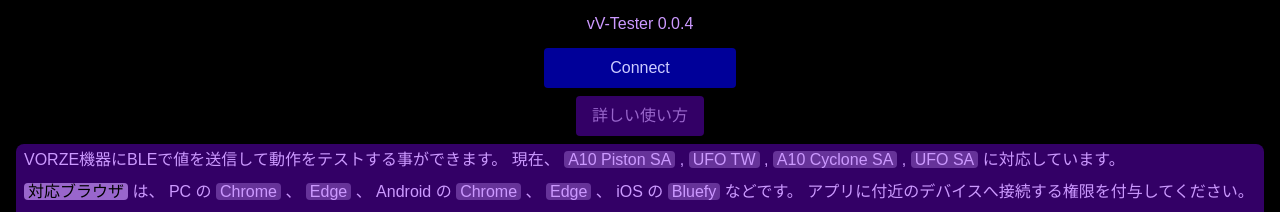
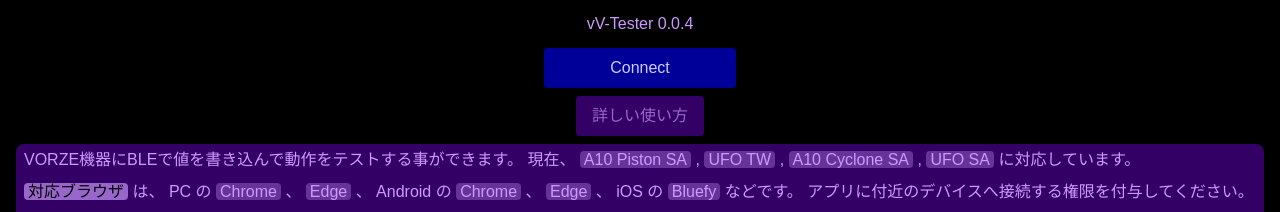
Before and after one commit to tw-script/vrz-tester, a plain HTML site: page index.html in a window 1280 px wide. Both pictures are taken after a click on the button "詳しい使い方". Shown: the top 212 px of the page. Drawn offline with Linux system fonts and the light colour scheme.

Commit message:
meta descriptionを追加

```diff
--- a/index.html
+++ b/index.html
@@ -4,6 +4,7 @@
     <head>
         <meta charset="UTF-8">
         <meta name="viewport" content="width=device-width">
+        <meta name="description" content="VORZE機器にBLEで3つのバイト値を書き込んで動作をテストする事ができるページです。">
         <title>vV-Tester</title>
 	    <link href="./icon.png" rel="icon" type="image/png">
 	    <link href="./style.css" rel="stylesheet">
@@ -17,7 +18,7 @@
         <h2><input value="詳しい使い方" id="how-to-use-button" type="button"></h2>
         <div id="how-to-use">
             <p>
-                VORZE機器にBLEで値を送信して動作をテストする事ができます。
+                VORZE機器にBLEで値を書き込んで動作をテストする事ができます。
                 現在、
                 <em>A10 Piston SA</em> ,
                 <em>UFO TW</em> ,
```
